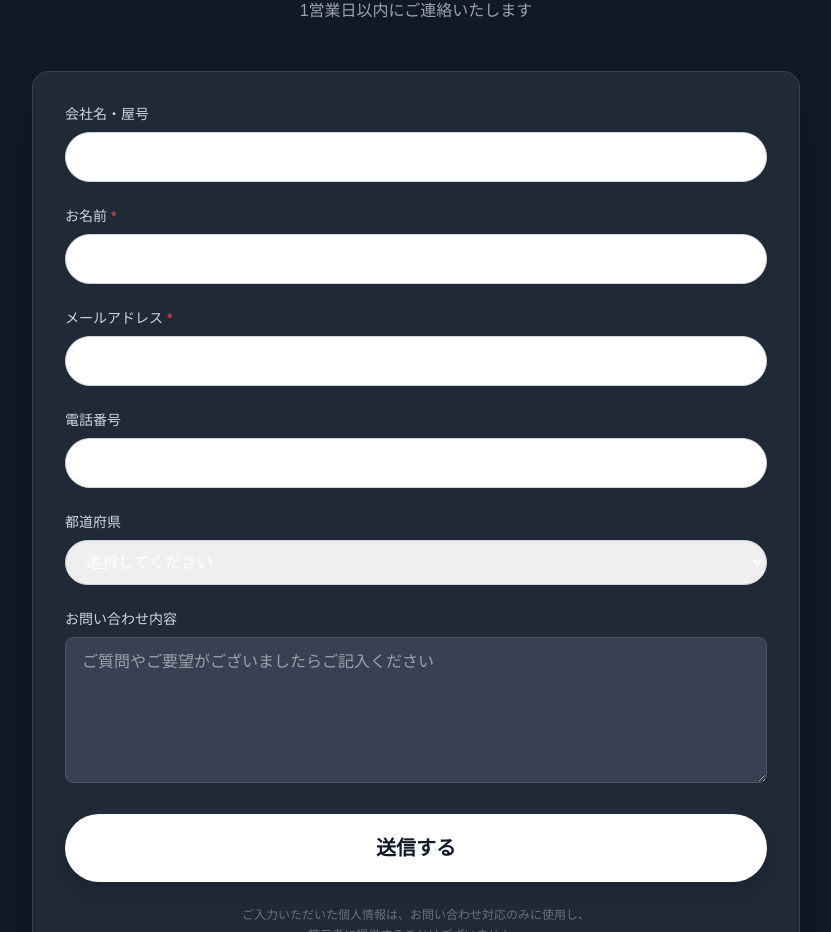
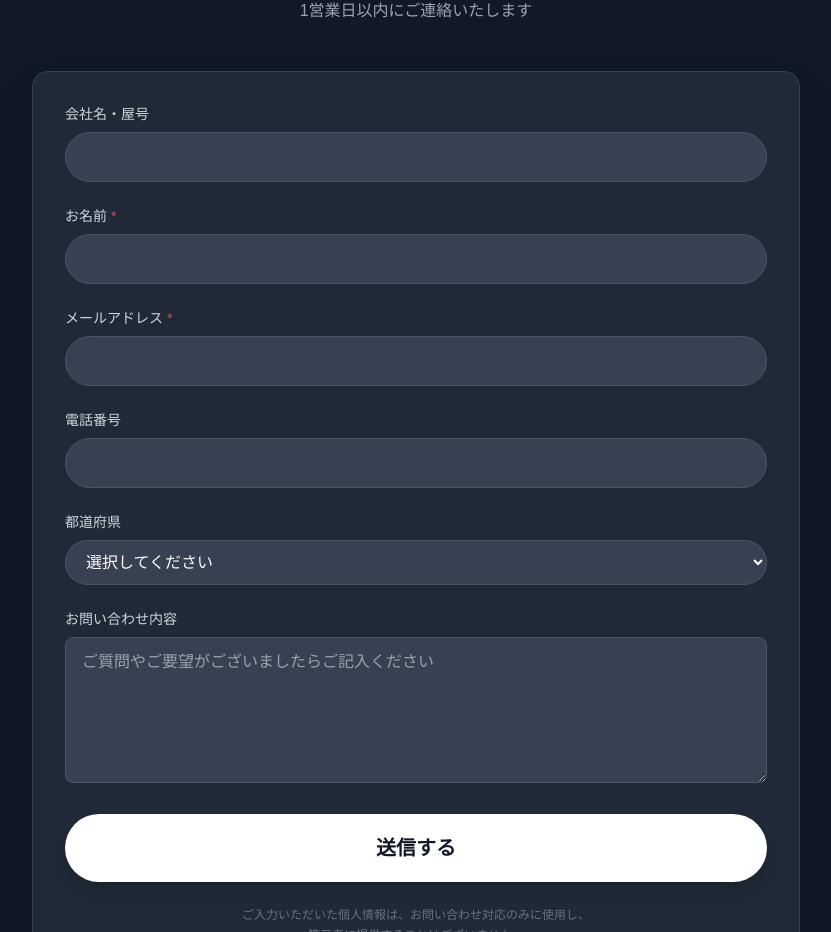
Before and after one commit to Ghouse-development/LIFE-X-LP, a Next.js app: page / in a window 1280 px wide. Shown: the part 9214-10146 px from the top of the page, without its empty margins (224-1055 px from the left). Built offline with nearby package versions, Linux system fonts and the light colour scheme; no server answers; the database is empty.

Commit message:
fix: LeadForm input styling完全対応

```diff
--- a/components/LeadForm.tsx
+++ b/components/LeadForm.tsx
@@ -158,7 +158,7 @@ export function LeadForm() {
               name="company"
               value={formData.company}
               onChange={handleChange}
-              className="w-full px-4 py-3 border border-gray-300 rounded-pg-pill focus:ring-2 focus:ring-gray-500 focus:border-transparent"
+              className="w-full px-4 py-3 bg-gray-700 border border-gray-600 text-white rounded-pg-pill focus:ring-2 focus:ring-gray-500 focus:border-gray-500"
             />
           </div>
 
@@ -173,7 +173,7 @@ export function LeadForm() {
               value={formData.name}
               onChange={handleChange}
               required
-              className="w-full px-4 py-3 border border-gray-300 rounded-pg-pill focus:ring-2 focus:ring-gray-500 focus:border-transparent"
+              className="w-full px-4 py-3 bg-gray-700 border border-gray-600 text-white rounded-pg-pill focus:ring-2 focus:ring-gray-500 focus:border-gray-500"
             />
           </div>
 
@@ -188,7 +188,7 @@ export function LeadForm() {
               value={formData.email}
               onChange={handleChange}
               required
-              className="w-full px-4 py-3 border border-gray-300 rounded-pg-pill focus:ring-2 focus:ring-gray-500 focus:border-transparent"
+              className="w-full px-4 py-3 bg-gray-700 border border-gray-600 text-white rounded-pg-pill focus:ring-2 focus:ring-gray-500 focus:border-gray-500"
             />
           </div>
 
@@ -202,7 +202,7 @@ export function LeadForm() {
               name="phone"
               value={formData.phone}
               onChange={handleChange}
-              className="w-full px-4 py-3 border border-gray-300 rounded-pg-pill focus:ring-2 focus:ring-gray-500 focus:border-transparent"
+              className="w-full px-4 py-3 bg-gray-700 border border-gray-600 text-white rounded-pg-pill focus:ring-2 focus:ring-gray-500 focus:border-gray-500"
             />
           </div>
 
@@ -215,7 +215,7 @@ export function LeadForm() {
               name="prefecture"
               value={formData.prefecture}
               onChange={handleChange}
-              className="w-full px-4 py-3 border border-gray-300 rounded-pg-pill focus:ring-2 focus:ring-gray-500 focus:border-transparent"
+              className="w-full px-4 py-3 bg-gray-700 border border-gray-600 text-white rounded-pg-pill focus:ring-2 focus:ring-gray-500 focus:border-gray-500"
             >
               <option value="">選択してください</option>
               <option value="北海道">北海道</option>
```
